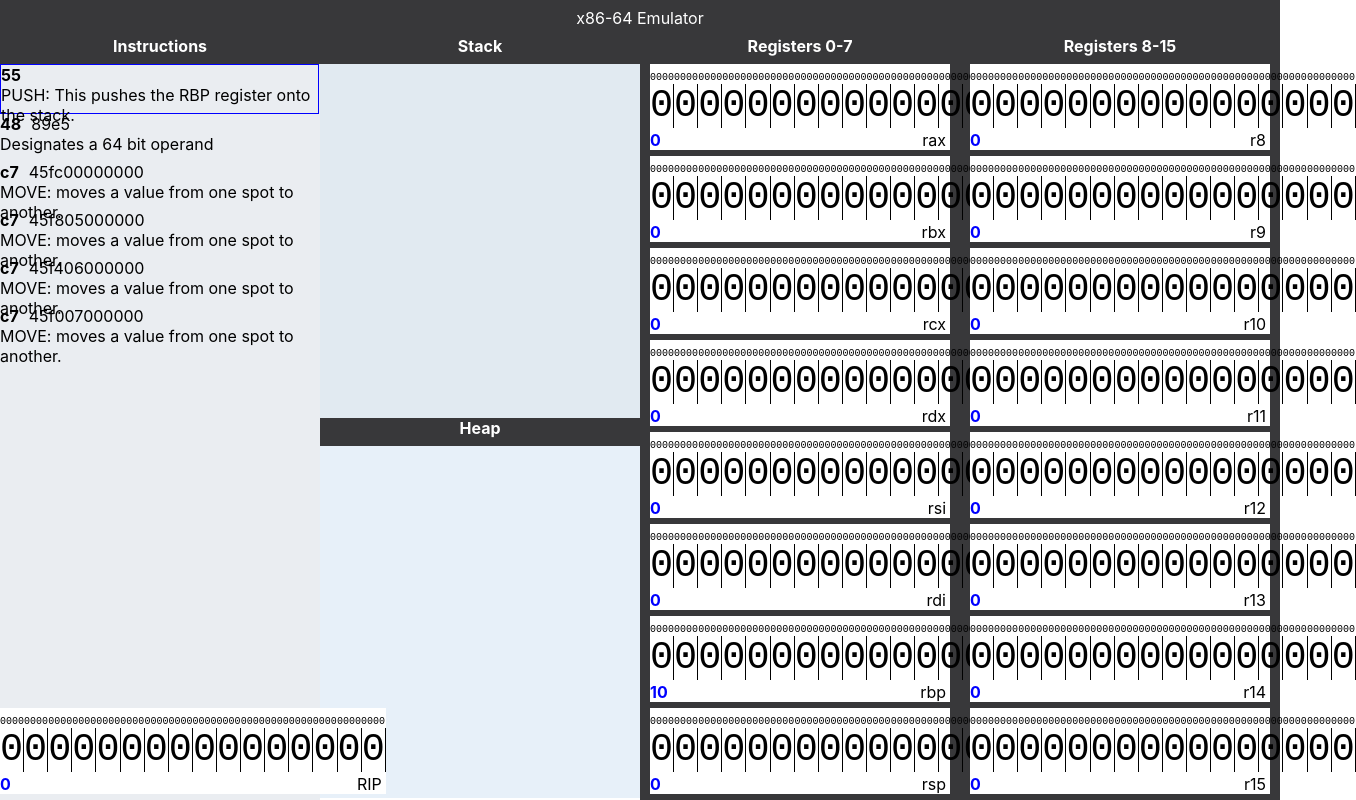
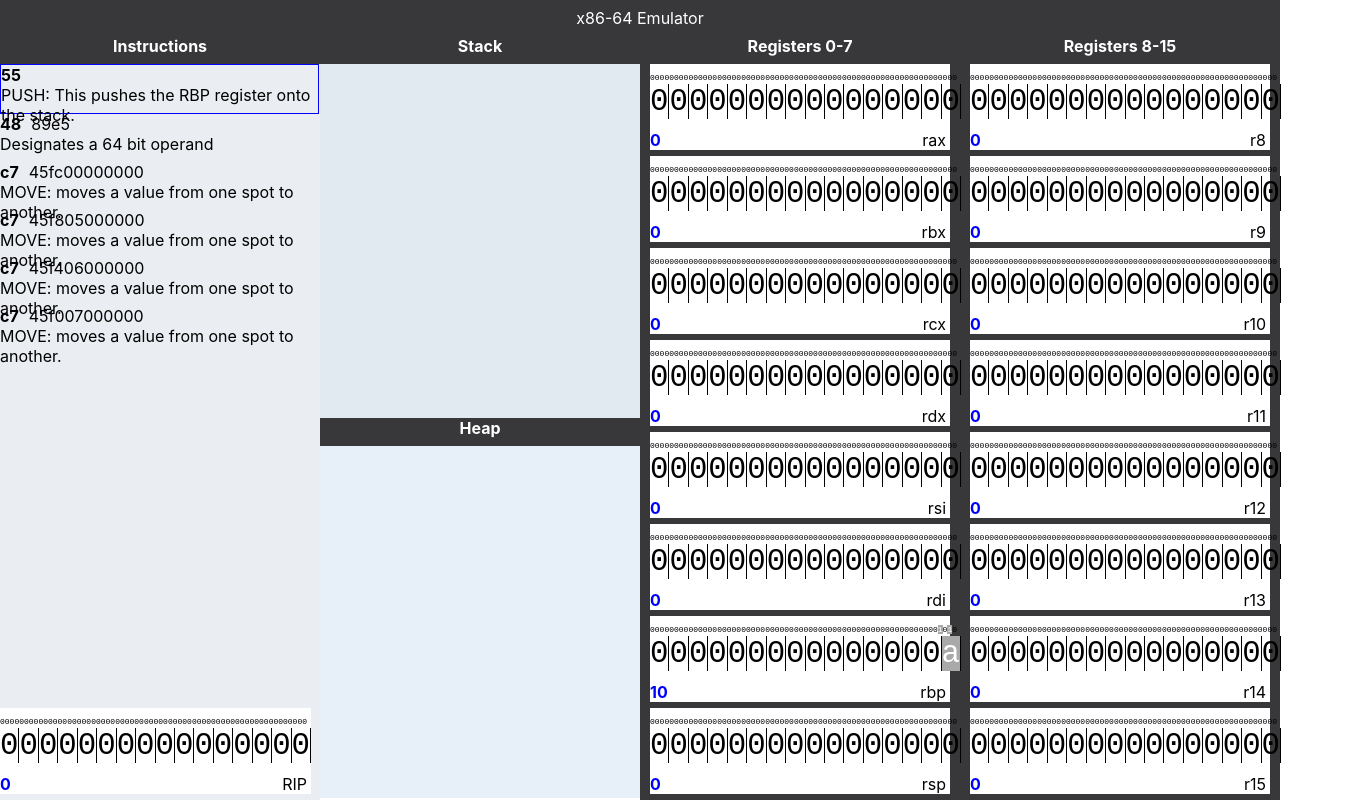
Before and after one commit to iptaylortechnical/x64, a React (Create React App) app: page / in a window 1280 px wide. Shown: the whole page, 1356 px wide, since content can reach past the window. Built offline with nearby package versions, Linux system fonts and the light colour scheme.

Commit message:
adding stack formatting

```diff
--- a/src/App.js
+++ b/src/App.js
@@ -45,7 +45,7 @@ class App extends Component {
         const newStack = this.state.stack.concat(stackItem);
 
         const oldRegs = this.state.registers07;
-        oldRegs.rsp += 64;
+        oldRegs.rsp += 8;
 
         this.setState({
           rip: newRIP,
--- a/src/comp/css/binaryCell.css
+++ b/src/comp/css/binaryCell.css
@@ -1,7 +1,7 @@
 .BinaryCell {
   display: inline;
   font-family: monospace;
-  font-size: 10px;
+  font-size: .624vw;
 }
 
 .on {
--- a/src/comp/css/hexCell.css
+++ b/src/comp/css/hexCell.css
@@ -1,6 +1,6 @@
 .HexCell {
   display: inline;
   font-family: monospace;
-  font-size: 38.5px;
+  font-size: 2.4vw;
   border-right: 1px solid black;
 }
--- a/src/comp/css/stackLine.css
+++ b/src/comp/css/stackLine.css
@@ -2,4 +2,5 @@
   width: 100%;
   background: white;
   margin-top: 3px;
+  font-size: 1.248vw;
 }
--- a/src/comp/stackLine.js
+++ b/src/comp/stackLine.js
@@ -5,7 +5,7 @@ class StackLine extends Component {
   render() {
     return (
       <div className="StackLine">
-        {'0x' + this.props.value.toString(16).padStart(32, '0')}
+        {this.props.value.toString(16).padStart(16, '0')}
       </div>
     )
   }
```
